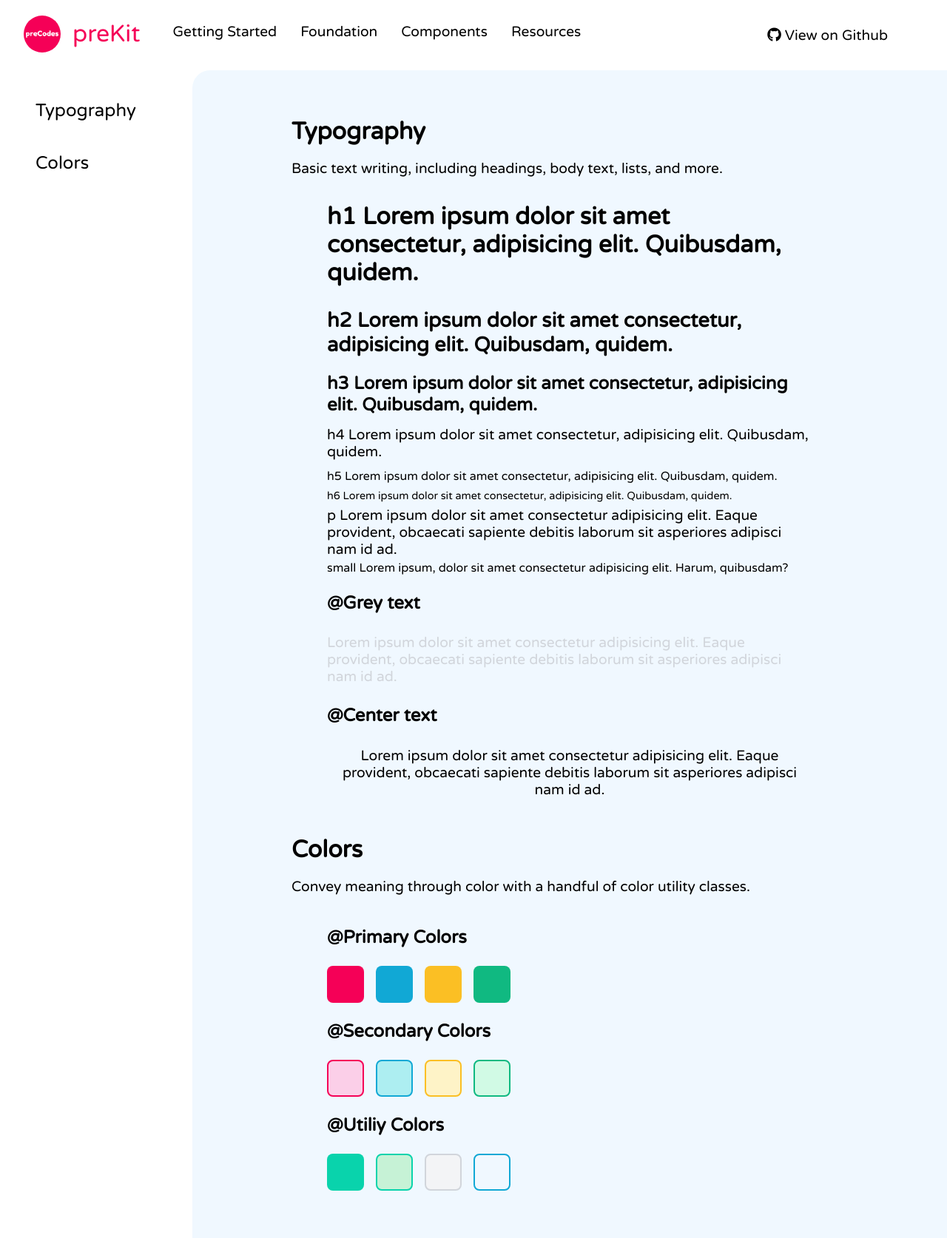
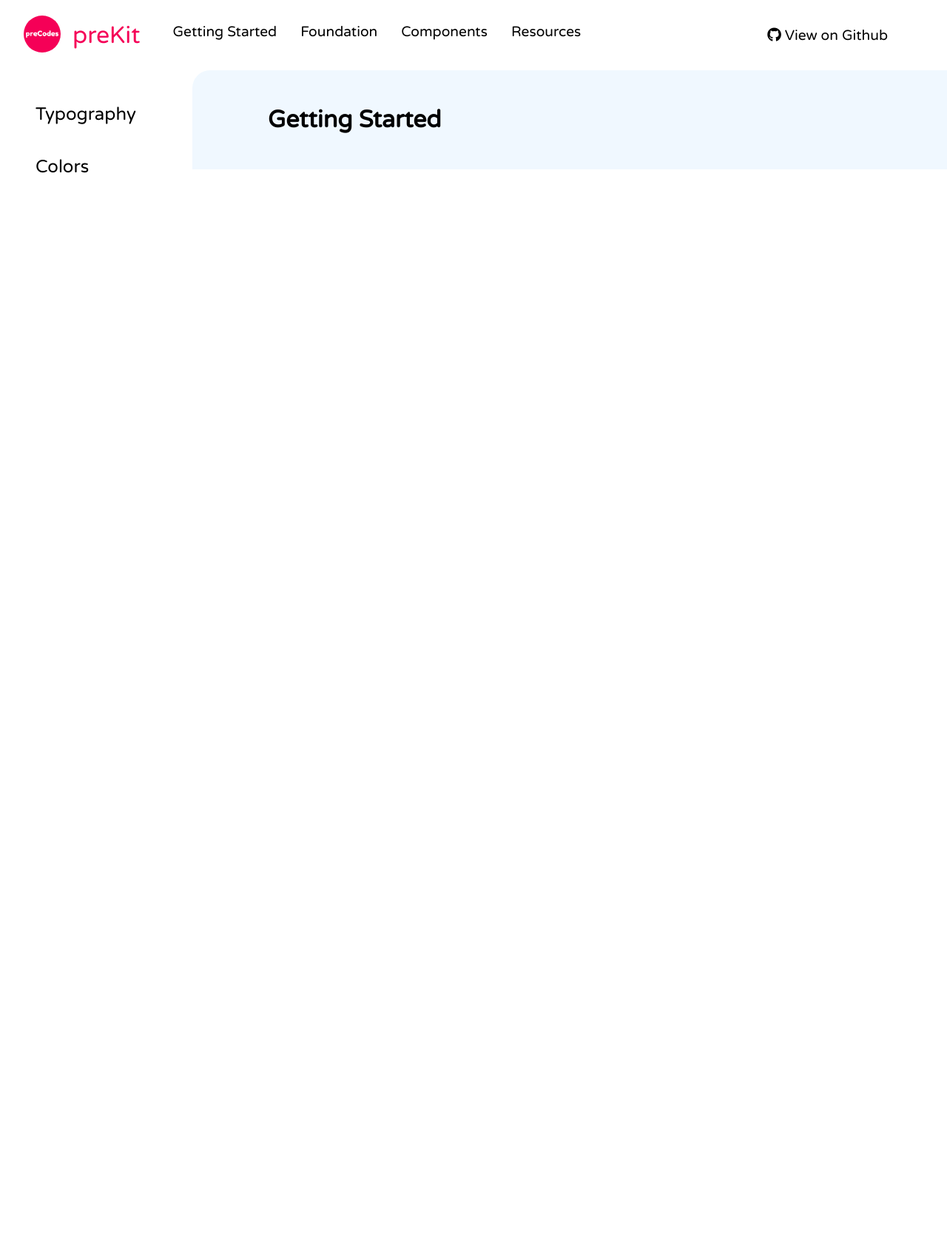
Before and after one commit to prerana1821/prekit, a plain HTML site: page index.html in a window 1280 px wide. Shown: the whole page at 74% size. After the commit the page ends 800 px from the top, so only its background shows below. Drawn offline with Linux system fonts and the light colour scheme.

Commit message:
fixed styling

```diff
--- a/components.css
+++ b/components.css
@@ -15,7 +15,7 @@
   --tertiary-color: #f3f4f6;
   --body-color: #f0f8ff;
   --white-color: #fff;
-  --grey-color: #d1d5db;
+  --grey-color: #9ca3af;
   --lt-blue: #adeef1;
   --dk-blue: #11a8d5;
   --lt-green: #d1fae5;
@@ -347,7 +347,7 @@ small {
   outline: none;
   padding: 0.8rem 1rem;
   font-size: large;
-  border-radius: 2rem;
+  border-radius: 0.5rem;
   cursor: pointer;
   box-shadow: var(--primary-box-shadow);
 }
@@ -516,6 +516,10 @@ small {
   padding: 1rem;
 }
 
+.card-info-para {
+  padding: 1rem 0;
+}
+
 .card-details {
   display: flex;
   justify-content: space-between;
@@ -532,8 +536,7 @@ small {
 
 .atn-btns {
   display: flex;
-  justify-content: space-between;
-  margin: 1rem 0;
+  justify-content: space-around;
 }
 
 .card-horztl-cart .btn-card {
@@ -565,7 +568,7 @@ small {
 .card-horztl-img {
   max-width: 200px;
   max-height: 200px;
-  border-radius: 2rem;
+  border-radius: 0.5rem;
 }
 
 .card-quant {
--- a/index.html
+++ b/index.html
@@ -32,8 +32,8 @@
        <nav class="comp-nav" >
 
         <div class="logo">
-            <img src="./images/preCodes.png" alt="Logo">
-            <p class="logo-txt">preKit</p>
+            <a href="/"><img src="./images/preCodes.png" alt="Logo"></a>
+            <a href="/"><p class="logo-txt">preKit</p></a>
         </div>
 
         <ul>
@@ -44,54 +44,7 @@
     </nav>
 
     <main>
-        <div id="typography" class="sections">
-            <h1>Typography</h1>
-            <p>Basic text writing, including headings, body text, lists, and more.</p>
-            <div class="showcomp">
-                <h1>h1 Lorem ipsum dolor sit amet consectetur, adipisicing elit. Quibusdam, quidem.</h1>
-                <h2>h2 Lorem ipsum dolor sit amet consectetur, adipisicing elit. Quibusdam, quidem.</h2>
-                <h3>h3 Lorem ipsum dolor sit amet consectetur, adipisicing elit. Quibusdam, quidem.</h3>
-                <h4>h4 Lorem ipsum dolor sit amet consectetur, adipisicing elit. Quibusdam, quidem.</h4>
-                <h5>h5 Lorem ipsum dolor sit amet consectetur, adipisicing elit. Quibusdam, quidem.</h5>
-                <h6>h6 Lorem ipsum dolor sit amet consectetur, adipisicing elit. Quibusdam, quidem.</h6>
-                <p>p Lorem ipsum dolor sit amet consectetur adipisicing elit. Eaque provident, obcaecati sapiente debitis laborum sit asperiores adipisci nam id ad.</p>
-                <small>small Lorem ipsum, dolor sit amet consectetur adipisicing elit. Harum, quibusdam?</small>
-                <h3 class="secondary-txt-showcase">@Grey text</h3>
-                <p class="grey-txt" >Lorem ipsum dolor sit amet consectetur adipisicing elit. Eaque provident, obcaecati sapiente debitis laborum sit asperiores adipisci nam id ad.</p>
-                <h3 class="secondary-txt-showcase">@Center text</h3>
-                <p class="center-txt">Lorem ipsum dolor sit amet consectetur adipisicing elit. Eaque provident, obcaecati sapiente debitis laborum sit asperiores adipisci nam id ad.</p>
-            </div>
-        </div>
-
-        <div id="colors" class="sections">
-            <h1>Colors</h1>
-            <p>Convey meaning through color with a handful of color utility classes.</p>
-            <div class="showcomp">
-                <h3 class="secondary-txt-showcase">@Primary Colors</h3>
-                <div class="row-av" >
-                    <div class="color dk-pink"></div>
-                    <div class="color dk-blue"></div>
-                    <div class="color dk-yellow"></div>
-                    <div class="color dk-green"></div>
-                </div>
-                <h3 class="secondary-txt-showcase">@Secondary Colors</h3>
-                <div class="row-av" >
-                    <div class="color lt-pink"></div>
-                    <div class="color lt-blue"></div>
-                    <div class="color lt-yellow"></div>
-                    <div class="color lt-green"></div>
-                </div>
-
-                <h3 class="secondary-txt-showcase">@Utiliy Colors</h3>
-                <div class="row-av" >
-                    <div class="color primary"></div>
-                    <div class="color secondary"></div>
-                    <div class="color tertiary"></div>
-                    <div class="color body-color"></div>
-                </div>
-            </div>
-        </div>
-
+        <h1>Getting Started</h1>
     </main>
 
 </body>
--- a/styles.css
+++ b/styles.css
@@ -77,7 +77,7 @@ body > main {
   gap: 1rem;
 }
 
-.logo > img {
+.logo img {
   width: 50px;
   height: 50px;
   border-radius: 50%;
@@ -198,7 +198,14 @@ body > main {
 
 .connect li {
   display: inline;
-  padding: 1rem;
+  padding: 0.8rem 1rem;
+  border-radius: 2rem;
+  transition: all 0.3s ease;
+}
+
+.connect li:hover {
+  background-color: var(--body-color);
+  transition: all 0.3s ease;
 }
 
 .connect li a {
```
Also changed, not shown: comp.html (+6 -6 lines), components.html (+4 -4 lines), foundation.html (+2 -2 lines), resources.html (+2 -2 lines).
